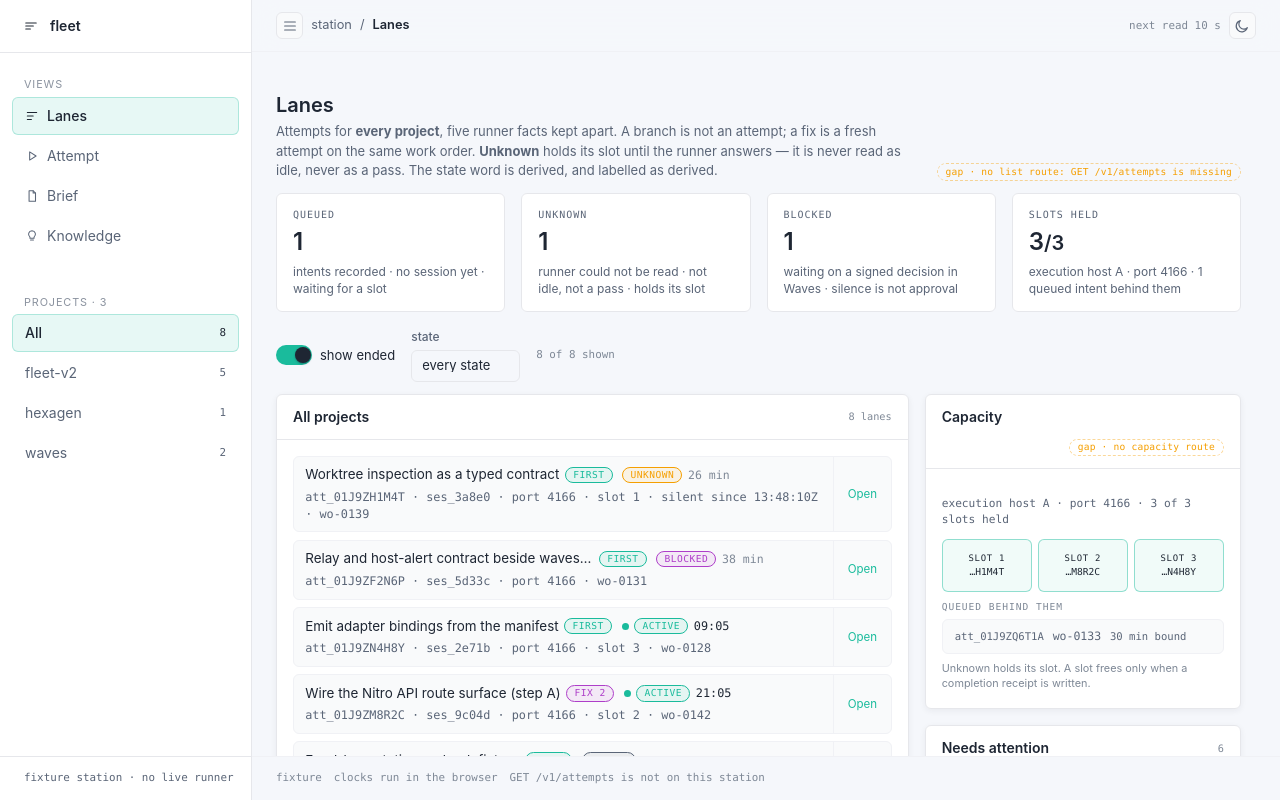
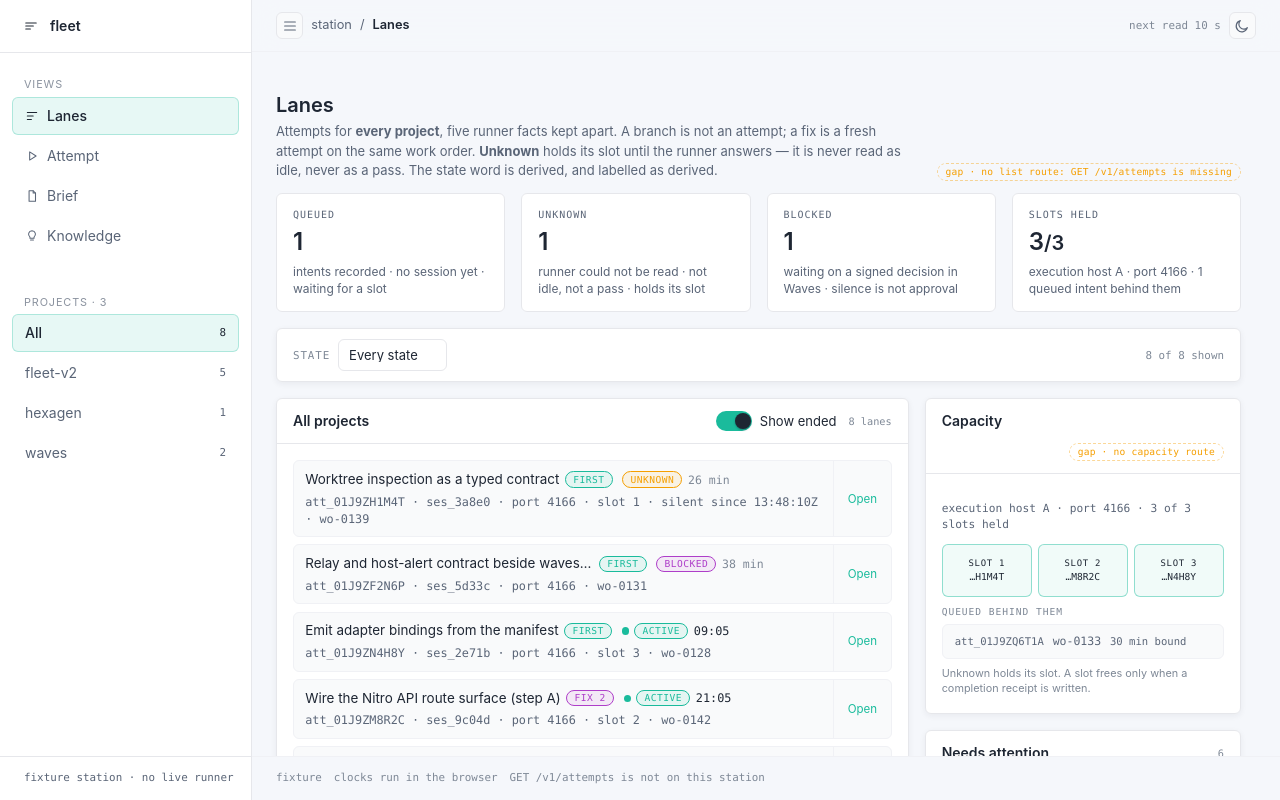
Before and after one commit to martinkrakowski/fleet-v2, a Next.js app in the folder apps/web/: page /lanes in a window 1280 px wide. Built offline with nearby package versions, Linux system fonts and the light colour scheme.

Commit message:
feat(ui,web): update /lanes toolbar, show-ended header toggle, and desktop full-height layout

```diff
--- a/apps/web/src/app/globals.css
+++ b/apps/web/src/app/globals.css
@@ -494,6 +494,8 @@ body.sidebar-rail .sidebar .sidebar-link {
   overflow: auto;
   padding: var(--space-5);
   scrollbar-gutter: stable;
+  display: flex;
+  flex-direction: column;
 }
 
 .footer {
--- a/apps/web/src/app/lanes/components/attention-card.tsx
+++ b/apps/web/src/app/lanes/components/attention-card.tsx
@@ -120,7 +120,7 @@ function buildAttentionItems(): AttentionItem[] {
 export function AttentionCard() {
   const items = buildAttentionItems();
   return (
-    <Card>
+    <Card className={styles.attnCard}>
       <CardHeader
         title="Needs attention"
         actions={<span className={styles.meta}>{items.length}</span>}
--- a/apps/web/src/app/lanes/components/lanes-toolbar.tsx
+++ b/apps/web/src/app/lanes/components/lanes-toolbar.tsx
@@ -1,12 +1,10 @@
 "use client";
 
-import { Select, Switch } from "@fleet/ui";
+import { Select } from "@fleet/ui";
 import { STATE_FILTERS } from "../derive";
 import styles from "../lanes.module.css";
 
 export interface LanesToolbarProps {
-  showEnded: boolean;
-  onShowEndedChange: (checked: boolean) => void;
   stateFilter: string;
   onStateFilterChange: (value: string) => void;
   shown: number;
@@ -14,8 +12,6 @@ export interface LanesToolbarProps {
 }
 
 export function LanesToolbar({
-  showEnded,
-  onShowEndedChange,
   stateFilter,
   onStateFilterChange,
   shown,
@@ -23,20 +19,16 @@ export function LanesToolbar({
 }: LanesToolbarProps) {
   return (
     <div className={styles.tools}>
-      <Switch
-        checked={showEnded}
-        onChange={onShowEndedChange}
-        label="show ended"
-      />
       <Select
-        label="state"
+        label="State"
+        inline
         value={stateFilter}
         onChange={(e) => onStateFilterChange(e.target.value)}
         aria-label="state filter"
       >
         {STATE_FILTERS.map((s) => (
           <option key={s} value={s}>
-            {s || "every state"}
+            {s ? s.charAt(0).toUpperCase() + s.slice(1) : "Every state"}
           </option>
         ))}
       </Select>
--- a/apps/web/src/app/lanes/lanes.module.css
+++ b/apps/web/src/app/lanes/lanes.module.css
@@ -5,6 +5,7 @@
   min-height: 0;
   display: flex;
   flex-direction: column;
+  flex: 1;
   color: inherit;
   background: transparent;
   font: inherit;
@@ -18,11 +19,18 @@
 /* Toolbar */
 
 .tools {
+  width: 100%;
   display: flex;
   gap: var(--space-4);
   align-items: center;
+  justify-content: space-between;
   flex-wrap: wrap;
-  margin: 0 0 var(--space-3);
+  margin: 0 0 var(--space-4);
+  padding: 10px 16px;
+  background: var(--bg-surface);
+  border: 1px solid var(--border-color);
+  border-radius: var(--radius-card);
+  box-shadow: var(--shadow-card);
   color: var(--text-muted);
   font-size: 0.8rem;
 }
@@ -34,6 +42,18 @@
 
 /* Board */
 
+.board {
+  align-items: stretch;
+}
+
+.headerActions {
+  display: inline-flex;
+  align-items: center;
+  gap: var(--space-3);
+  flex-wrap: wrap;
+  margin-left: auto;
+}
+
 .rail {
   min-width: 0;
   display: flex;
@@ -43,6 +63,33 @@
 
 .lanewrap {
   min-width: 0;
+  display: flex;
+  flex-direction: column;
+}
+
+.attnCard {
+  display: flex;
+  flex-direction: column;
+}
+
+@media (min-width: 992px) {
+  .board {
+    flex: 1;
+    min-height: 0;
+    margin-bottom: 0;
+  }
+
+  .lanewrap {
+    height: 100%;
+  }
+
+  .rail {
+    height: 100%;
+  }
+
+  .attnCard {
+    flex: 1;
+  }
 }
 
 .meta {
--- a/apps/web/src/app/lanes/page.tsx
+++ b/apps/web/src/app/lanes/page.tsx
@@ -8,7 +8,8 @@ import {
   CardHeader,
   EmptyState,
   PageHeader,
-  RouteChip
+  RouteChip,
+  Switch
 } from "@fleet/ui";
 import { attempts, capacity } from "./fixture";
 import { STATE_ORDER, summary, woOf } from "./derive";
@@ -82,21 +83,26 @@ export default function LanesPage() {
         queuedAll={pendingAttempts.length}
       />
       <LanesToolbar
-        showEnded={showEnded}
-        onShowEndedChange={setShowEnded}
         stateFilter={stateFilter}
         onStateFilterChange={setStateFilter}
         shown={rows.length}
         scopedCount={scopedCount}
       />
-      <div className="row col-8-4">
+      <div className={`row col-8-4 ${styles.board}`}>
         <Card className={styles.lanewrap}>
           <CardHeader
             title={project || "All projects"}
             actions={
-              <span className={styles.meta}>
-                {rows.length} lane{rows.length === 1 ? "" : "s"}
-              </span>
+              <div className={styles.headerActions}>
+                <Switch
+                  checked={showEnded}
+                  onChange={setShowEnded}
+                  label="Show ended"
+                />
+                <span className={styles.meta}>
+                  {rows.length} lane{rows.length === 1 ? "" : "s"}
+                </span>
+              </div>
             }
           />
           <CardBody>
--- a/packages/ui/src/Select.module.css
+++ b/packages/ui/src/Select.module.css
@@ -10,6 +10,22 @@
   font-size: 0.75rem;
   font-weight: 500;
   color: var(--text-muted);
+}
+
+.wrapperInline {
+  flex-direction: row;
+  align-items: center;
+  gap: 8px;
+}
+
+.wrapperInline .label {
+  font-family: var(--font-mono);
+  font-size: 0.68rem;
+  font-weight: 500;
+  letter-spacing: 0.08em;
+  text-transform: uppercase;
+  color: var(--text-faint);
+  white-space: nowrap;
 }
 
 .select {
--- a/packages/ui/src/Select.tsx
+++ b/packages/ui/src/Select.tsx
@@ -3,11 +3,13 @@ import classes from './Select.module.css';
 
 export interface SelectProps extends SelectHTMLAttributes<HTMLSelectElement> {
   label?: ReactNode;
+  inline?: boolean;
   wrapperClassName?: string;
 }
 
 export function Select({
   label,
+  inline,
   wrapperClassName,
   id,
   className,
@@ -18,7 +20,13 @@ export function Select({
   const selectId = id;
   return (
     <span
-      className={[classes.wrapper, wrapperClassName].filter(Boolean).join(' ') || undefined}
+      className={[
+        classes.wrapper,
+        inline && classes.wrapperInline,
+        wrapperClassName,
+      ]
+        .filter(Boolean)
+        .join(' ') || undefined}
     >
       {label != null ? (
         <label htmlFor={selectId} className={classes.label}>
```
